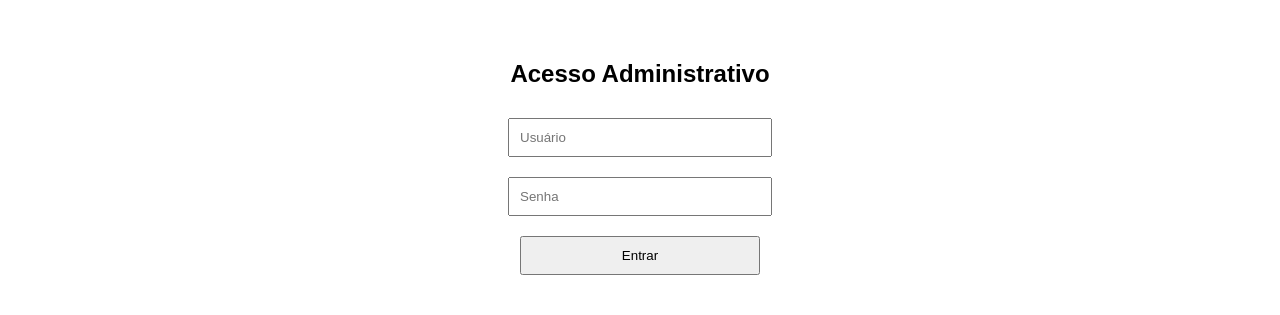
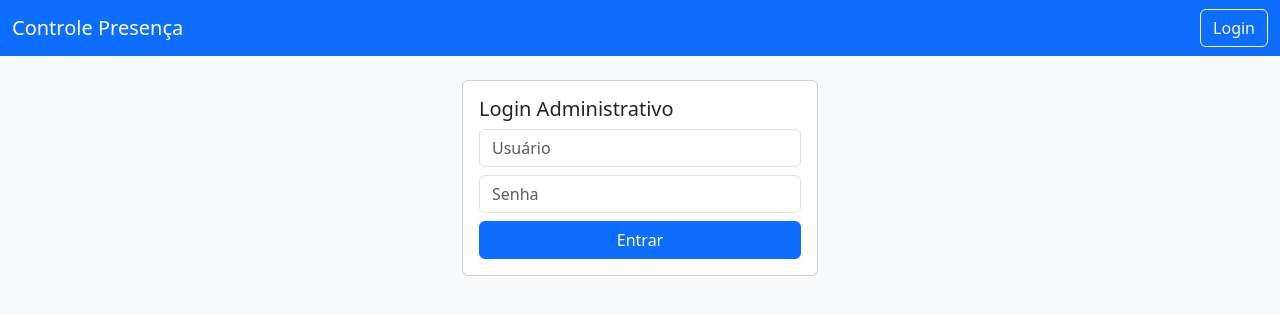
Before and after one commit to awerneck/lista_presenca, a Flask app: page /login in a window 1280 px wide. Shown: the top 315 px of the page. Run offline with Flask 3, Linux system fonts and the light colour scheme; parts of the project's set-up code (start-up, migrations or seed data) failed here and were passed over.

Commit message:
Refactor login.html to use base template and Bootstrap
Updated the login page to extend a base template and use Bootstrap for styling.

```diff
--- a/templates/login.html
+++ b/templates/login.html
@@ -1,27 +1,16 @@
-<!DOCTYPE html>
-<html lang="pt-BR">
-<head>
-    <meta charset="UTF-8">
-    <title>Login Admin</title>
-    <style>
-        body { text-align: center; margin-top: 60px; font-family: Arial; }
-        input, button { padding: 10px; width: 240px; margin: 10px; }
-        .erro { color: red; }
-    </style>
-</head>
-<body>
-
-<h2>Acesso Administrativo</h2>
-
-{% if erro %}
-<p class="erro">Usuário ou senha incorretos</p>
-{% endif %}
-
-<form method="POST">
-    <input type="text" name="usuario" placeholder="Usuário" required><br>
-    <input type="password" name="senha" placeholder="Senha" required><br>
-    <button type="submit">Entrar</button>
-</form>
-
-</body>
-</html>
+{% extends "base.html" %}
+{% block content %}
+<div class="row justify-content-center">
+  <div class="col-md-4">
+    <div class="card p-3">
+      <h5 class="card-title">Login Administrativo</h5>
+      {% if erro %}<div class="alert alert-danger">Credenciais incorretas</div>{% endif %}
+      <form method="POST">
+        <div class="mb-2"><input class="form-control" name="usuario" placeholder="Usuário"></div>
+        <div class="mb-2"><input class="form-control" name="senha" type="password" placeholder="Senha"></div>
+        <div class="d-grid"><button class="btn btn-primary">Entrar</button></div>
+      </form>
+    </div>
+  </div>
+</div>
+{% endblock %}
```
